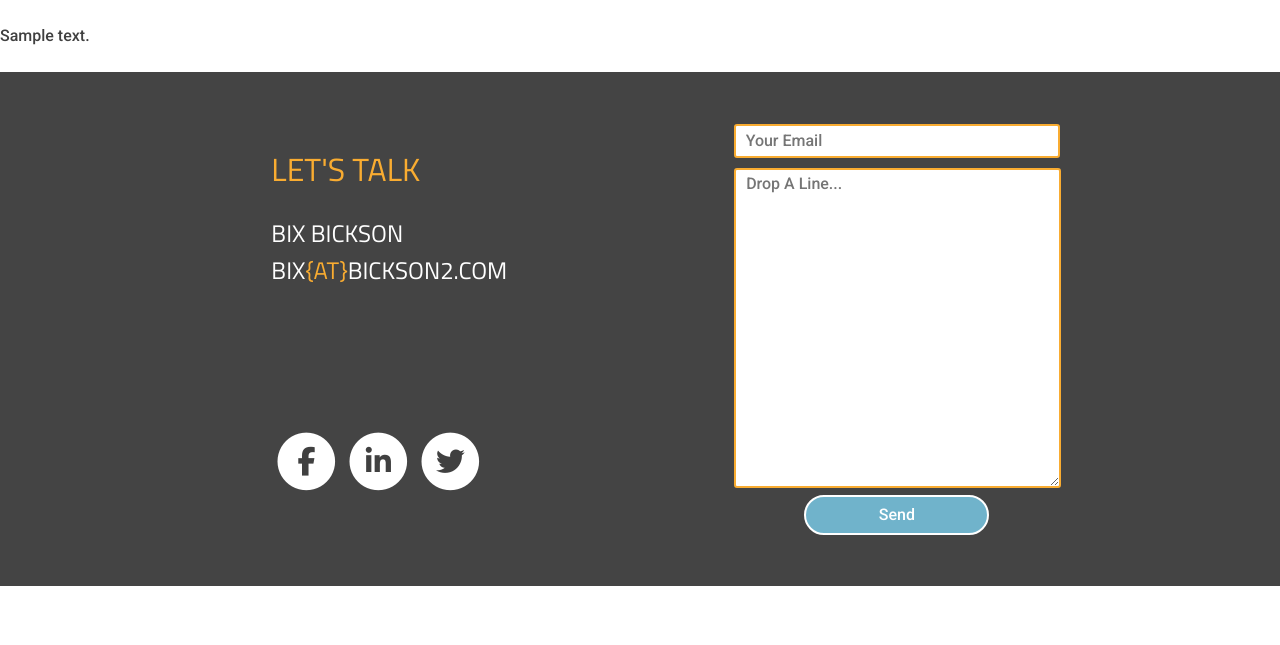
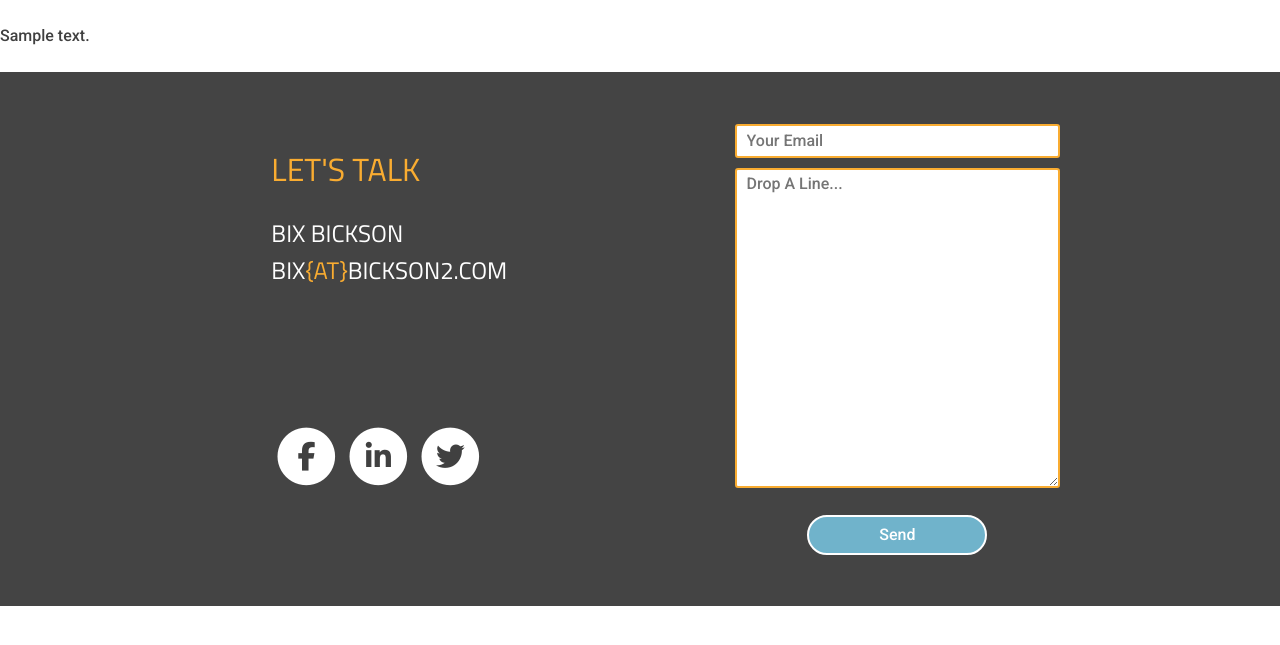
Before and after one commit to redacademy/bix-summer-2016, a WordPress theme: template themes/bix/page.php in a window 1280 px wide. Shown: the part 129-774 px from the top of the page. Run offline with PHP 8.4 and a stand-in for WordPress, Linux system fonts and the light colour scheme; the site name, menu and one post (Sample post) are stand-ins, and other content is empty; some libraries are stand-ins or nearby versions.

Commit message:
footer style fixes - bigger button

```diff
--- a/themes/bix/sass/_footer.scss
+++ b/themes/bix/sass/_footer.scss
@@ -39,18 +39,18 @@ padding-left: 10px;
 }
 
 .form-position textarea {
-	margin-left: 1px;
 	width: 80%;
 	height: 40vh;
 	border: #F9AC31 solid 2px;
 	padding-left: 10px;
+	margin-bottom: 20px;
 }
 
 .footer_button {
  @include btn;
- font-size: 12px;
- width: 100px;
- padding: 5px;
+ font-size: 1rem;
+ width: 180px;
+ padding: 10px;
  text-align: center;
  box-shadow: none;
  text-shadow: none;
@@ -72,13 +72,17 @@ padding-left: 10px;
 
 	.fa-stack{
 		font-size: 1.8rem;
+		&:hover{
+			color:$color__blue;
+			cursor: pointer;
+		}
 	}
 
  }
 
 .icon-background {
-    color: white;
-}
+    color: #fff;
+	}
 
 .footer-orange {
 	color: $color__orange;
@@ -97,7 +101,7 @@ padding-left: 10px;
 	}
 	 .icons {
 	 	position: absolute;
-	 	bottom: 75px;
+	 	bottom: 100px;
 	 	left: 30px;
 	 }
 }
@@ -105,12 +109,6 @@ padding-left: 10px;
 	.icons {
 	 	left: 35px;
 	 }
-	.footer_button{
-		font-size: 1rem;
-		padding: 10px;
-		width: 185px;
-	 }
-
 }
 @media #{$desktop}{
 
--- a/themes/bix/style.css
+++ b/themes/bix/style.css
@@ -2853,11 +2853,11 @@ strong {
   padding-left: 10px; }
 
 .form-position textarea {
-  margin-left: 1px;
   width: 80%;
   height: 40vh;
   border: #F9AC31 solid 2px;
-  padding-left: 10px; }
+  padding-left: 10px;
+  margin-bottom: 20px; }
 
 .footer_button {
   color: #fff;
@@ -2867,9 +2867,9 @@ strong {
   background-color: #70b3cb;
   font-weight: 500;
   font-size: 1.1rem;
-  font-size: 12px;
-  width: 100px;
-  padding: 5px;
+  font-size: 1rem;
+  width: 180px;
+  padding: 10px;
   text-align: center;
   box-shadow: none;
   text-shadow: none; }
@@ -2893,9 +2893,12 @@ strong {
   margin: 10px 0px 20px 10%; }
   .icons .fa-stack {
     font-size: 1.8rem; }
+    .icons .fa-stack:hover {
+      color: #70b3cb;
+      cursor: pointer; }
 
 .icon-background {
-  color: white; }
+  color: #fff; }
 
 .footer-orange {
   color: #F9AC31; }
@@ -2913,16 +2916,12 @@ strong {
     height: 40vh; }
   .icons {
     position: absolute;
-    bottom: 75px;
+    bottom: 100px;
     left: 30px; } }
 
 @media (min-width: 900px) {
   .icons {
-    left: 35px; }
-  .footer_button {
-    font-size: 1rem;
-    padding: 10px;
-    width: 185px; } }
+    left: 35px; } }
 
 @media (min-width: 1024px) {
   .footer-wrapper {
```
